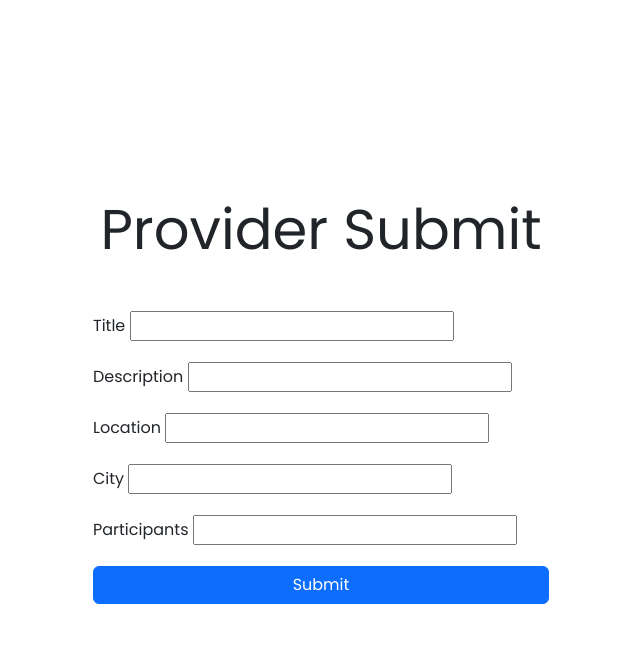
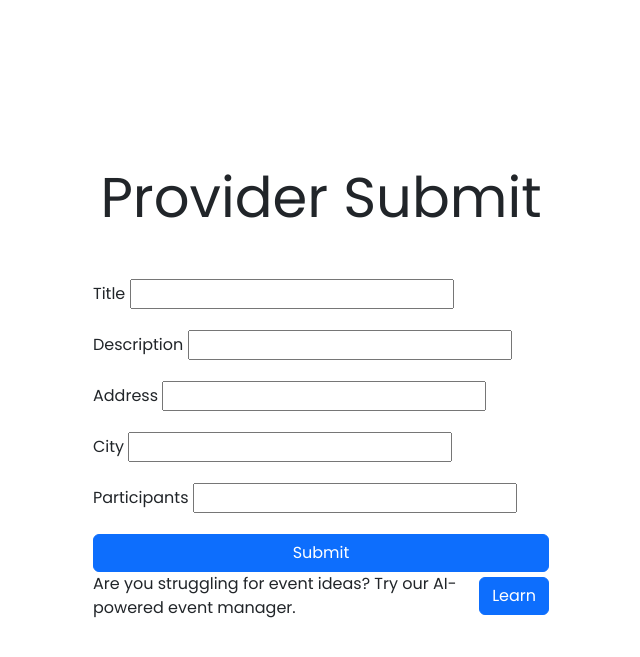
Before and after one commit to cfglondon23/Team-1, a Flask app: page /provider/submit in a window 1280 px wide. Shown: the top 657 px of the page, without its empty margins (319-959 px from the left). Run offline with Flask 2, Linux system fonts and the light colour scheme.

Commit message:
added the button to the AI assistant

```diff
--- a/templates/provider_submit.html
+++ b/templates/provider_submit.html
@@ -1,18 +1,22 @@
 <!DOCTYPE html>
 <html lang="en">
+
 <head>
   <meta charset="UTF-8">
   <meta name="viewport" content="width=device-width, initial-scale=1.0">
   <title>Form Page</title>
-  <link href="https://cdn.jsdelivr.net/npm/bootstrap@5.3.0-alpha1/dist/css/bootstrap.min.css" rel="stylesheet"  crossorigin="anonymous">
+  <link href="https://cdn.jsdelivr.net/npm/bootstrap@5.3.0-alpha1/dist/css/bootstrap.min.css" rel="stylesheet"
+    crossorigin="anonymous">
   <link href="https://fonts.googleapis.com/css2?family=Poppins:wght@400;600&display=swap" rel="stylesheet">
 
 
-  <style>body {
+  <style>
+    body {
       font-family: 'Poppins', sans-serif;
     }
 
-  h1, .fs-4 {
+    h1,
+    .fs-4 {
       font-weight: 600;
     }
 
@@ -34,14 +38,14 @@
         <form method="post">
           <div class="mb-3">
             <label for="title" class="form-label">Title</label>
-            <input type="text"  name = "title" id="title">
+            <input type="text" name="title" id="title">
           </div>
           <div class="mb-3">
             <label for="description" class="form-label">Description</label>
-            <input id="description" name="description" ></input>
+            <input id="description" name="description"></input>
           </div>
           <div class="mb-3">
-            <label for="location" class="form-label">Location</label>
+            <label for="location" class="form-label">Address</label>
             <input type="text" id="location" name="location" required><br>
           </div>
           <div class="mb-3">
@@ -50,16 +54,21 @@
           </div>
           <div class="mb-3">
             <label for="numberOfPeople" class="form-label">Participants</label>
-            <input id="numberOfPeople" name="numberOfPeople" ></input>
+            <input id="numberOfPeople" name="numberOfPeople"></input>
           </div>
           <div class="d-grid gap-2">
             <button type="submit" class="btn btn-primary">Submit</button>
           </div>
         </form>
+        <div class="d-flex justify-content-between align-items-center mb-3">
+          <span>Are you struggling for event ideas? Try our AI-powered event manager.</span>
+          <a href="/learn" class="btn btn-primary">Learn</a>
         </div>
       </div>
     </div>
-  <script src="https://cdn.jsdelivr.net/npm/@popperjs/core@2.11.6/dist/umd/popper.min.js" ></script>
-  <script src="https://cdn.jsdelivr.net/npm/bootstrap@5.3.0-alpha1/dist/js/bootstrap.min.js" ></script>
+  </div>
+  <script src="https://cdn.jsdelivr.net/npm/@popperjs/core@2.11.6/dist/umd/popper.min.js"></script>
+  <script src="https://cdn.jsdelivr.net/npm/bootstrap@5.3.0-alpha1/dist/js/bootstrap.min.js"></script>
 </body>
+
 </html>
```
Also changed, not shown: example.db. Lines whose indentation alone changed are shown as unchanged.
